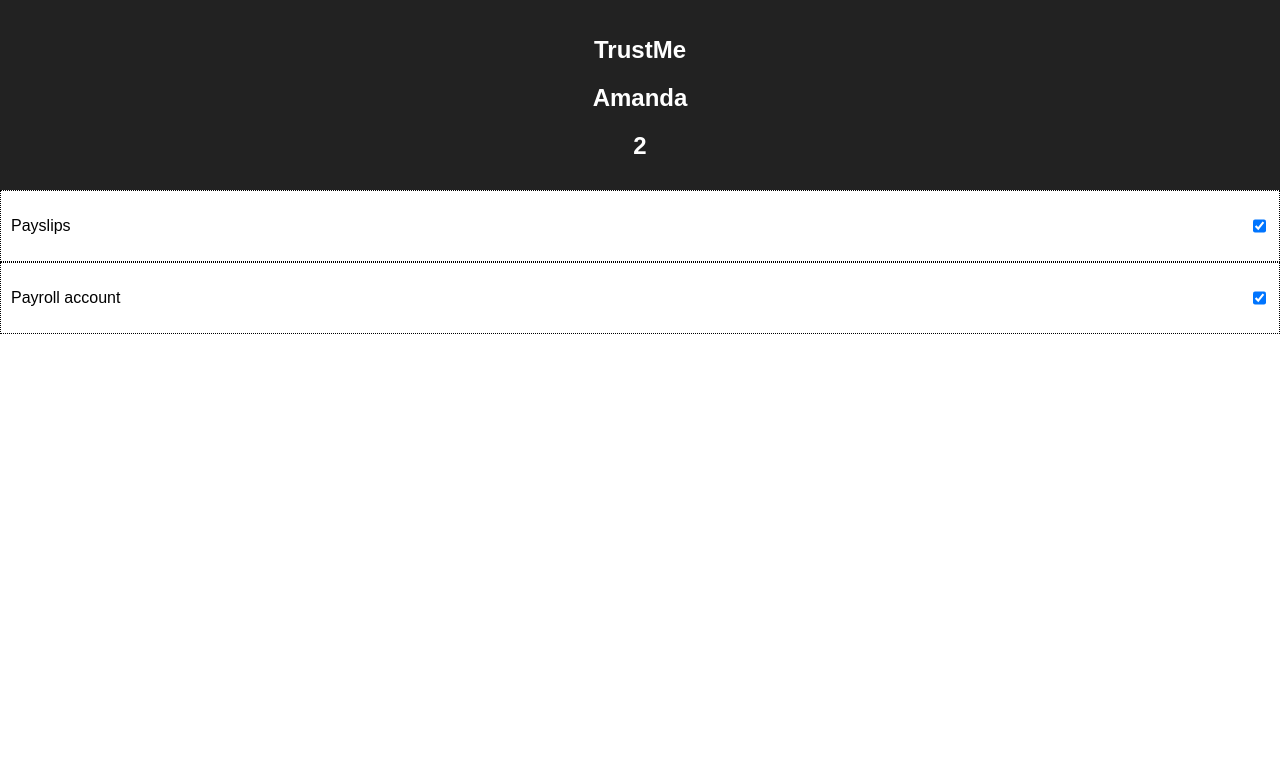
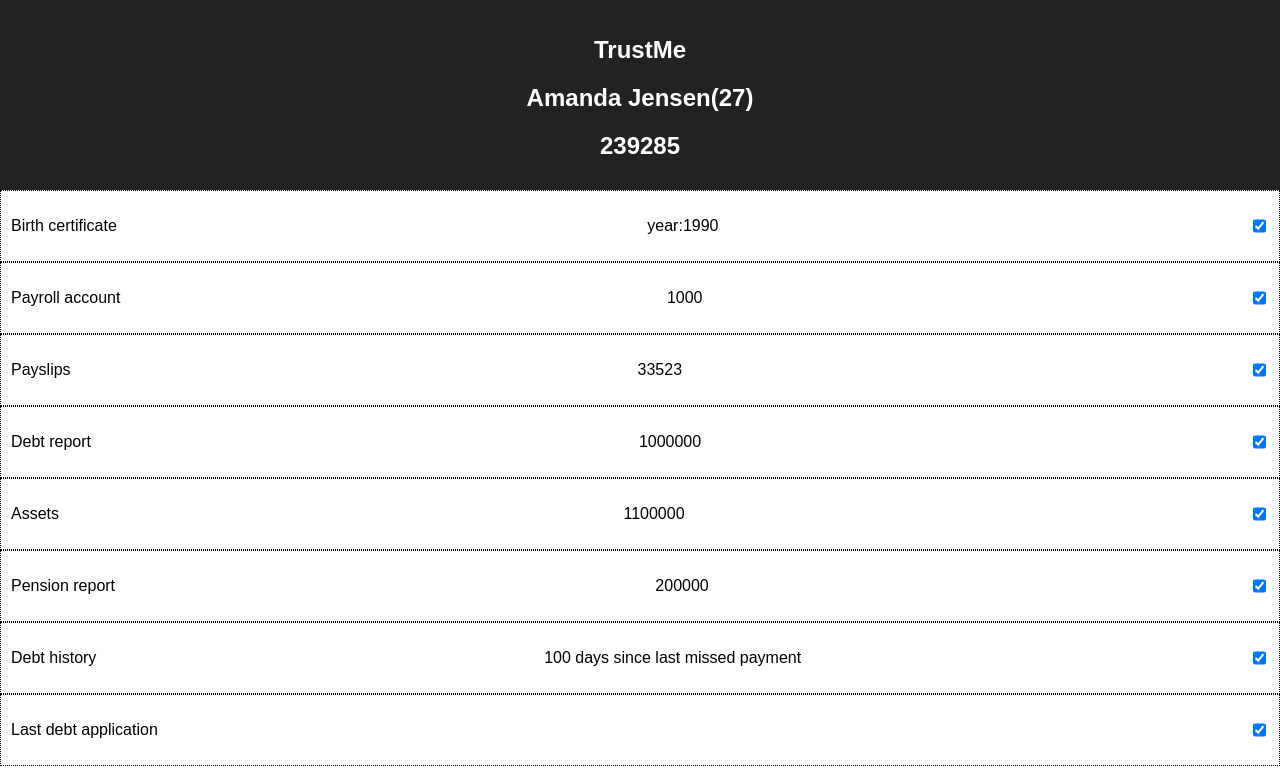
Before and after one commit to ocg1/CreditScore, a React (Create React App) app: page / in a window 1280 px wide. Shown: the top 776 px of the page. Built offline with nearby package versions, Linux system fonts and the light colour scheme.

Commit message:
added some info

```diff
--- a/src/App.js
+++ b/src/App.js
@@ -14,13 +14,95 @@ class App extends Component {
     this.updateScore()
   }
 
+  calculateKindContribution = ({kind, data}) => {
+    switch(kind){
+      case "PAYSLIP":
+        return data.pay
+      case "ACCOUNT":
+        return 0
+      default:
+        console.log("unknown data kind " + kind)
+        return 0
+    }
+  }
+
+  tryGetActiveData = (kind) => {
+    var d = this.state.list.find((c) => c.ci.kind === kind && c.active)
+    return d ? d.ci : undefined
+  }
+
+  tryGetAge = () => {
+    var birthCert = this.tryGetActiveData("BIRTH_CERTIFICATE")
+    if( birthCert ){
+      var birth_date = birthCert.data.birth_date
+      return 2017 - birth_date.getUTCFullYear()
+    }
+  }
+
+  pensionScore = () => {
+    var age = this.tryGetAge()
+    const SAVING_START_AGE = 25
+    const RETIREMENT_AGE = 67
+    const RETIREMENT_SAVINGS_GOAL = 2000000
+    var pension = this.tryGetActiveData("PENSION")
+    if(age && pension && age > SAVING_START_AGE) {
+      var savingYears = age - SAVING_START_AGE
+      var target = savingYears * (RETIREMENT_SAVINGS_GOAL/ (RETIREMENT_AGE - SAVING_START_AGE))
+
+      var diff = pension.data.total - target
+      return diff
+    }
+    return 0
+  }
+
+  monthlySavings = () => {
+    var accountMonthlySavings = this.tryGetActiveData("ACCOUNT")
+    return accountMonthlySavings ? accountMonthlySavings.data.monthlySavings : 0
+  }
+
+  payPreTax = () => {
+    var pay = this.tryGetActiveData("PAYSLIP")
+    return pay ? pay.data.pay : 0
+  }
+
+  assets = () => {
+    var assets = this.tryGetActiveData("ASSETS")
+    return assets ? assets.data.total : 0
+  }
+
+  debt = () => {
+    var assets = this.tryGetActiveData("DEBT")
+    return assets ? assets.data.total : 0
+  }
+
+  daysSinceLastMissed = () => {
+    var days = this.tryGetActiveData("DAYS_SINCE_LAST_MISSED")
+    return days ? days.data.daysSinceLastMissed : 100
+  }
 
   updateScore = () => {
-    var score = this.state.list
-      .filter((i) => i.active)
-      .map((i) => 1)
-      .reduce((p, c) => p + c, 0)
-    this.setState({ score })
+    const DEBT_FACTOR = -1
+    const DAYS_SINCE_LAST_MISSED_CUTOFF = 90
+    const DAYS_SINCE_LAST_MISSED_PENALTY = -100000
+
+    var list = this.state.list
+    var age = this.tryGetAge()
+    // var score = this.state.list
+    //   .filter((i) => i.active)
+    //   .map((k) => this.calculateKindContribution(k.ci))
+    //   .reduce((p, c) => p + c, 0)
+    var score = 0
+    score += this.pensionScore()
+    score += this.monthlySavings()
+    score += this.payPreTax()
+    score += DEBT_FACTOR * this.debt()
+    score += this.assets()
+    console.log("this.daysSinceLastMissed()", this.daysSinceLastMissed())
+    score += this.daysSinceLastMissed() < DAYS_SINCE_LAST_MISSED_CUTOFF ? DAYS_SINCE_LAST_MISSED_PENALTY : 0
+
+    score = Math.round(score)
+
+    this.setState({ score, age })
   }
 
 
@@ -36,7 +118,7 @@ class App extends Component {
       <div className="App">
         <header className="App-header">
           <h1 className="App-title">TrustMe</h1>
-          <h2>{this.props.data.name}</h2>
+          <h2>{this.props.data.name}{this.state.age?`(${this.state.age})`:""}</h2>
           <h2>{this.state.score}</h2>
         </header>
         <div>
--- a/src/CreditInfo.js
+++ b/src/CreditInfo.js
@@ -6,9 +6,23 @@ class CreditInfo extends Component {
         this.props.handleActivityChange(this.props.creditInfo, !this.props.active)
     }
 
+    getDataString = (data) => {
+        if(data.total) return data.total
+        if(data.pay) return data.pay
+        if(data.monthlySavings) return data.monthlySavings
+        if(data.birth_date) return "year:" + data.birth_date.getUTCFullYear()
+        if(data.daysSinceLastMissed){
+
+            if(data.daysSinceLastMissed == Infinity)
+                return  "never missed a payment"
+            return data.daysSinceLastMissed + " days since last missed payment"
+        }
+    }
+
     render() {
-        return <div class="CreditInfoRow">
+        return <div className="CreditInfoRow">
             <p>{this.props.creditInfo.name}</p>
+            <p>{this.getDataString(this.props.creditInfo.data)}</p>
             <input
                 type="checkbox"
                 value="active"
--- a/src/index.js
+++ b/src/index.js
@@ -8,13 +8,28 @@ import registerServiceWorker from './registerServiceWorker';
 var c = () => {
     var amanda =
         {
-            name: "Amanda",
-            creditInfos :
+            name: "Amanda Jensen",
+            creditInfos:
             [
-                { name: "Payslips", fromDate: "" },
-                { name: "Payroll account", fromDate: "" }
+                { name: "Birth certificate", kind: "BIRTH_CERTIFICATE", data: { birth_date: new Date(1990, 4, 16) }},
+                { name: "Payroll account", kind: "ACCOUNT", data: { monthlySavings: 1000 } },
+                { name: "Payslips", kind: "PAYSLIP", data: { pay: 33523 } },
+                { name: "Debt report", kind: "DEBT", data: { total: 1000000 } },
+                { name: "Assets ", kind: "ASSETS", data: { total: 1100000 } },
+                { name: "Pension report", kind: "PENSION", data: { total: 200000 } },
+                { name: "Debt history", kind: "DAYS_SINCE_LAST_MISSED", data: { daysSinceLastMissed: 100 } },
+                { name: "Last debt application", kind: "DAYS_SINCE_LAST_DEBT_APPLICATION", data: { daysSinceLastApplication: 50 } },
+                // last missed payment
+                // last applied for a loan
+                // delinquent
+                // credit cards
+                // { name: "Life insurance", kind: "LIFE_INSURANCE", data: {} },
+                // {
+                //     name: "Unemployment Insurance Fund Membership(A-kasse)",
+                //     kind: "UNEMPLOYMENT_INSURANCE", data: {}
+                // },
             ]
-    }
+        }
 
     var initialData = amanda
     ReactDOM.render(<App data={initialData} />, document.getElementById('root'));
```
